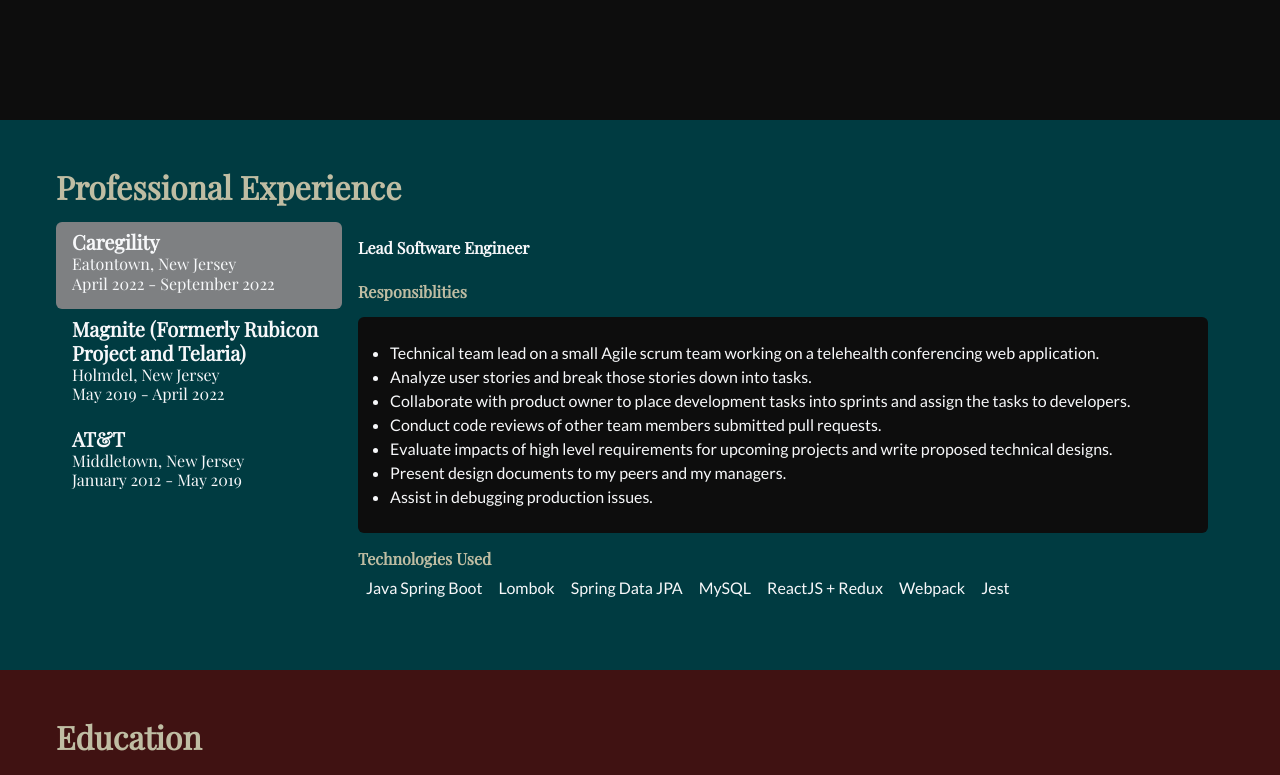
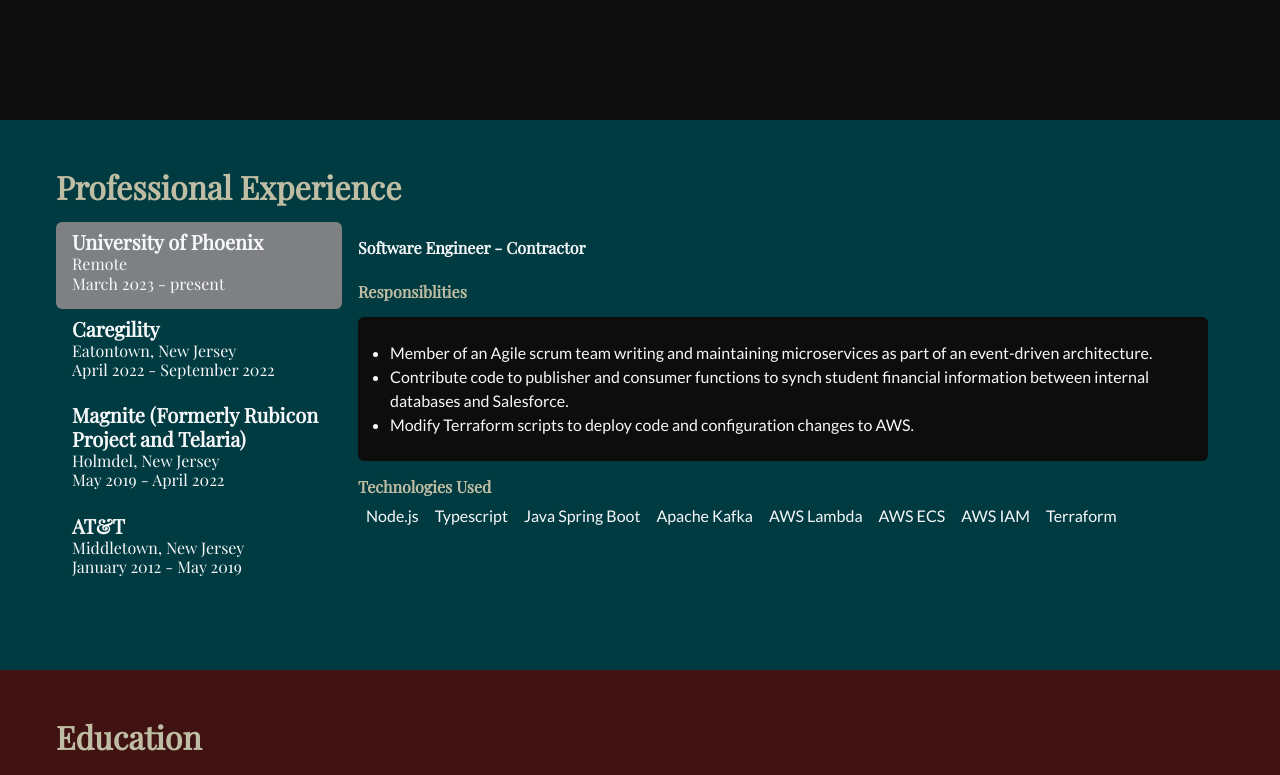
Before and after one commit to msm0504/resume-site, a Next.js app: page / in a window 1280 px wide. Shown: the part 480-1255 px from the top of the page. Built offline with nearby package versions, Linux system fonts and the light colour scheme.

Commit message:
u of phoenix employment entry

```diff
--- a/client/components/employ-history/index.tsx
+++ b/client/components/employ-history/index.tsx
@@ -25,7 +25,8 @@
 			<Card.Title className='fw-bold'>{entry.companyName}</Card.Title>
 		</h3>
 		<Card.Subtitle>
-			{entry.city}, {entry.state}
+			{entry.city}
+			{entry.state ? `, ${entry.state}` : null}
 		</Card.Subtitle>
 		<Card.Subtitle className='mb-2'>
 			{entry.start} - {entry.end}
--- a/data/projects.ts
+++ b/data/projects.ts
@@ -6,7 +6,7 @@
 		highlights: [
 			{
 				description:
-					"[Media Bubbles](https://mediabubbles.net) is a news aggregator to show recent headlines either filtered according to political bias or from sources with various political leanings. Twitter's Tweet API is used to get the latest headlines; the bias ratings for the news sources are from [AllSides](https://www.allsides.com/media-bias/media-bias-ratings).",
+					"[Media Bubbles](https://mediabubbles.net) is a news aggregator to show recent headlines either filtered according to political bias or from sources with various political leanings. Bing's News API is used to get the latest headlines; the bias ratings for the news sources are from [AllSides](https://www.allsides.com/media-bias/media-bias-ratings).",
 				techs: ['React', 'Next.js', 'Typescript', 'Bootstrap', 'MongoDB'],
 				techsHeading: 'Technologies Used',
 				imagePath: '/project-images/media-bubbles/home.png',
--- a/data/resume-data.ts
+++ b/data/resume-data.ts
@@ -66,6 +66,33 @@
 
 export const EMPLOYMENT_HISTORY: Employment[] = [
 	{
+		companyName: 'University of Phoenix',
+		city: 'Remote',
+		state: '',
+		start: 'March 2023',
+		end: 'present',
+		titles: 'Software Engineer - Contractor',
+		roles: [
+			{
+				highlights: [
+					'Member of an Agile scrum team writing and maintaining microservices as part of an event-driven architecture.',
+					'Contribute code to publisher and consumer functions to synch student financial information between internal databases and Salesforce.',
+					'Modify Terraform scripts to deploy code and configuration changes to AWS.',
+				],
+				techsUsed: [
+					'Node.js',
+					'Typescript',
+					'Java Spring Boot',
+					'Apache Kafka',
+					'AWS Lambda',
+					'AWS ECS',
+					'AWS IAM',
+					'Terraform',
+				],
+			},
+		],
+	},
+	{
 		companyName: 'Caregility',
 		city: 'Eatontown',
 		state: 'New Jersey',
@@ -125,7 +152,7 @@
 					'JUnit',
 					'Mockito',
 					'ReactJS + Redux',
-					'NodeJS',
+					'Node.js',
 					'Webpack',
 					'Jest',
 					'Jenkins',
```
Also changed, not shown: 1 other file (tests, documents, lock files or other folders).
